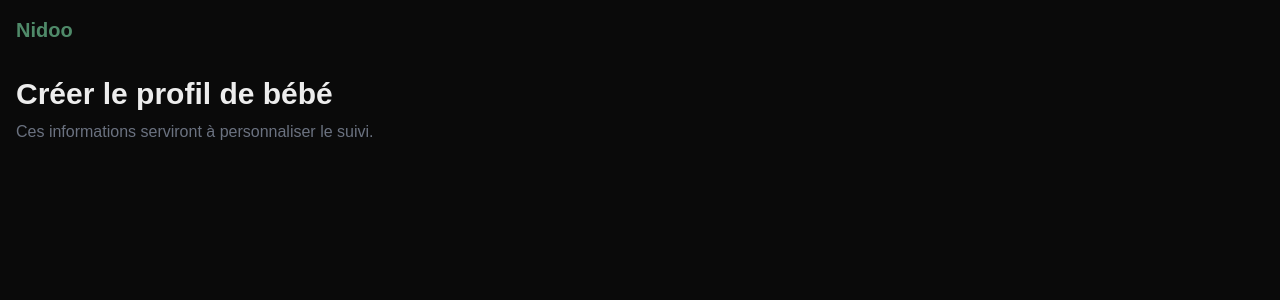
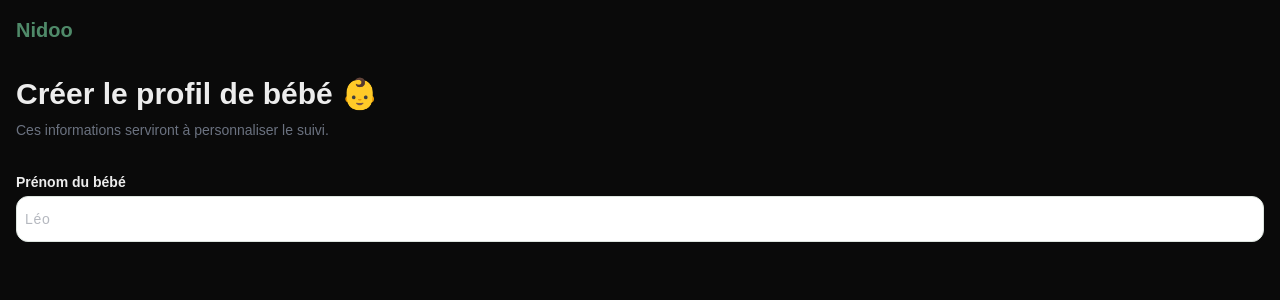
Before and after one commit to jeancharlescano/nidoo, a Next.js app: page /add-baby in a window 1280 px wide. Shown: the top 300 px of the page. Built offline with nearby package versions, Linux system fonts and the light colour scheme.

Commit message:
création de la strcuture des fichier de creation de bébé

```diff
--- a/src/app/add-baby/page.tsx
+++ b/src/app/add-baby/page.tsx
@@ -1,13 +1,15 @@
+import AddBabyForm from "@/components/AddBabyForm";
 import IntroHeader from "@/components/IntroHeader";
 
 const CreateBaby = () => {
   return (
     <div className="p-4">
       <IntroHeader />
-      <h2 className="text-3xl mb-2 font-semibold">Créer le profil de bébé</h2>
-      <p className="text-[#6B7280] mb-8">
+      <h2 className="text-3xl mb-2 font-semibold">Créer le profil de bébé 👶</h2>
+      <p className="text-[#6B7280] mb-8 text-sm">
         Ces informations serviront à personnaliser le suivi.
       </p>
+      <AddBabyForm />
     </div>
   );
 };
--- /dev/null
+++ b/src/components/AddBabyForm.tsx
@@ -0,0 +1,21 @@
+"use client";
+// import { useActionState } from "react";
+
+const AddBabyForm = () => {
+  // const { state, formAction, pending } = useActionState();
+  return (
+    <form>
+      <label className="flex flex-col text-sm font-semibold mb-4">
+        Prénom du bébé
+        <input
+          className={`border border-[#DDE5DF]  px-2 p-3 mt-1 rounded-xl text-[#6B7280] font-medium tracking-wider`}
+          name="name"
+          type="text"
+          placeholder="Léo"
+        />
+      </label>
+    </form>
+  );
+};
+
+export default AddBabyForm;
--- /dev/null
+++ b/src/lib/actions/baby/create-baby.ts
@@ -0,0 +1 @@
+"use server";
```
